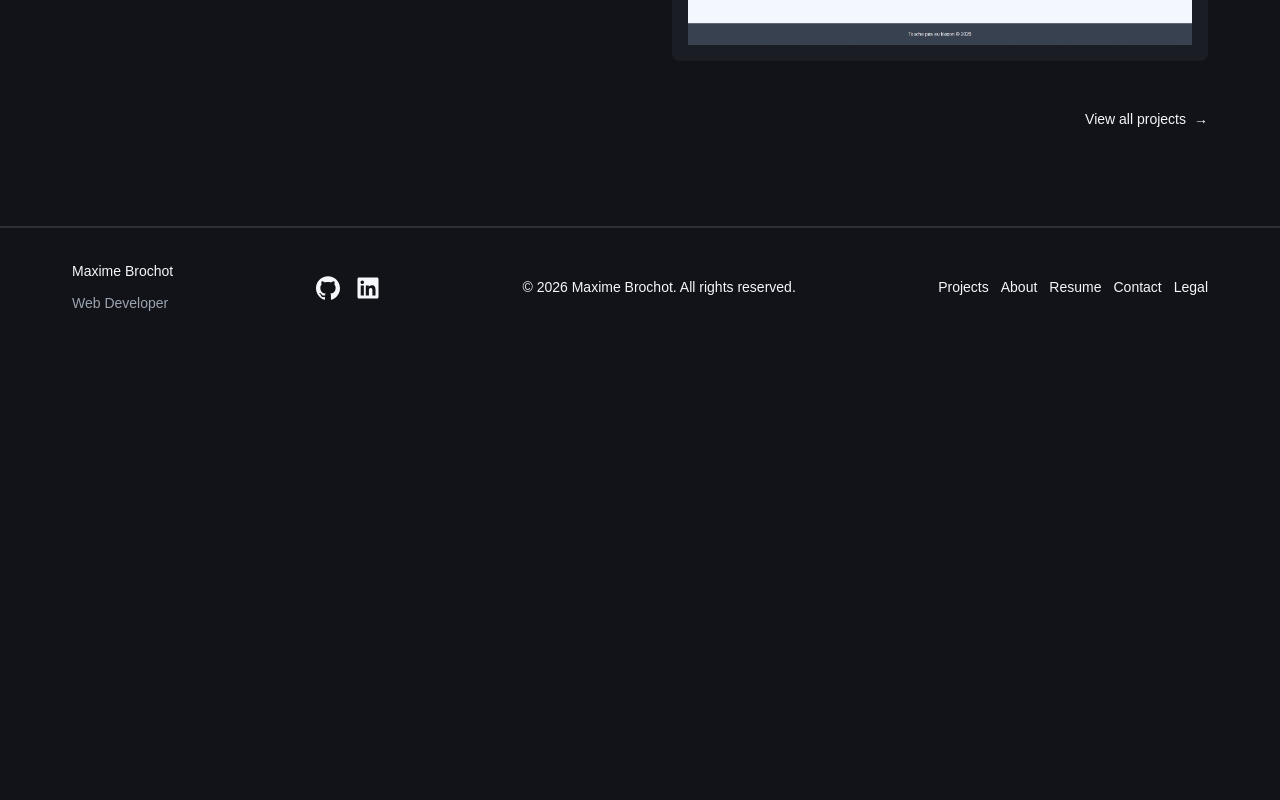
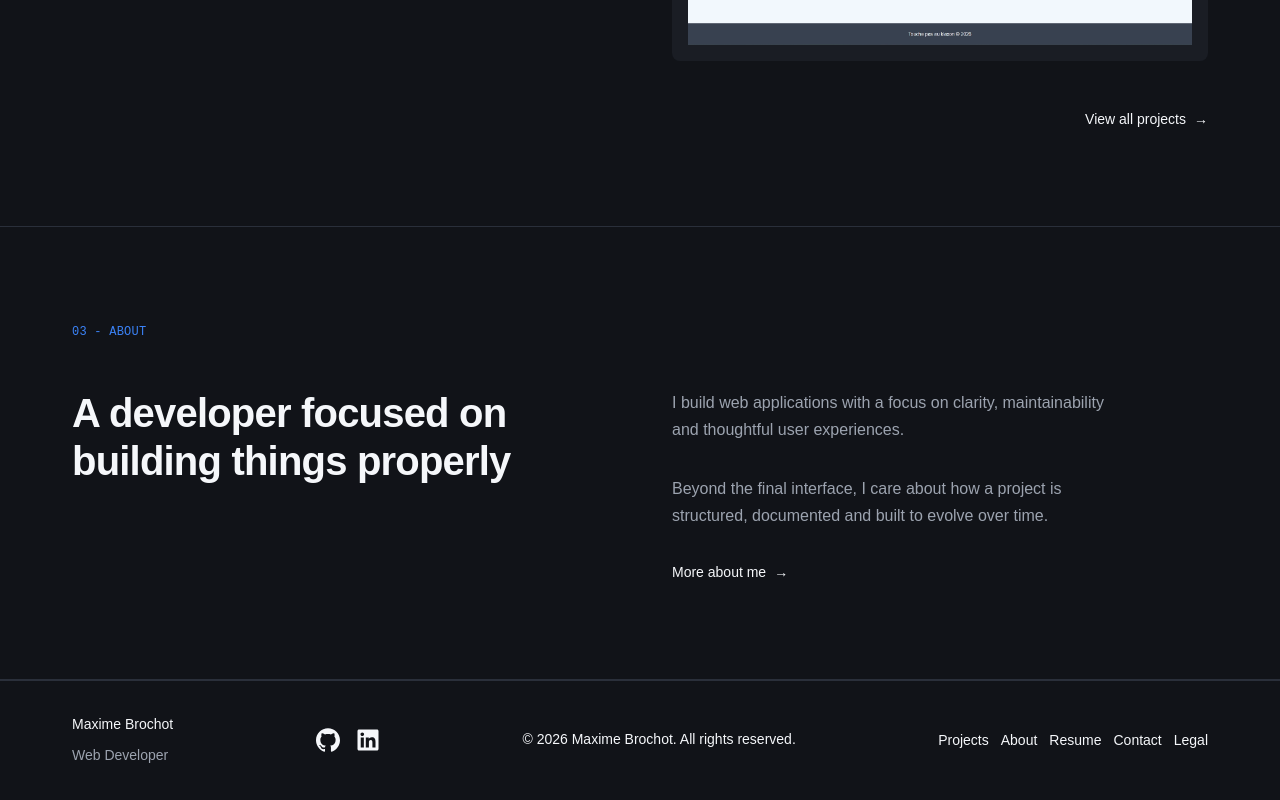
Before and after one commit to BrochotMaxime/portfolio-v2, a React (Vite) app: page / in a window 1280 px wide. Shown: the part 2475-3275 px from the top of the page. Before the commit the page ends 2822 px from the top, so only its background shows below. Built offline with nearby package versions, Linux system fonts and the light colour scheme.

Commit message:
feat: implement home about section (#37)

```diff
--- /dev/null
+++ b/src/components/home/AboutSection.jsx
@@ -0,0 +1,37 @@
+import Container from '../layout/Container'
+import SectionLabel from '../ui/SectionLabel'
+import ActionLink from '../ui/ActionLink'
+
+function AboutSection() {
+  return (
+    <section className="home-about" aria-labelledby="home-about-title">
+      <Container>
+        <SectionLabel number="03" label="ABOUT" />
+
+        <div className="home-about__layout">
+          {/* Section heading */}
+          <h2 id="home-about-title" className="home-about__title">
+            A developer focused on building things properly
+          </h2>
+
+          {/* Introduction and navigation */}
+          <div className="home-about__content">
+            <p>
+              I build web applications with a focus on clarity, maintainability and thoughtful user
+              experiences.
+            </p>
+
+            <p>
+              Beyond the final interface, I care about how a project is structured, documented and
+              built to evolve over time.
+            </p>
+
+            <ActionLink to="/about">More about me</ActionLink>
+          </div>
+        </div>
+      </Container>
+    </section>
+  )
+}
+
+export default AboutSection
--- a/src/pages/Home.jsx
+++ b/src/pages/Home.jsx
@@ -1,11 +1,13 @@
 import HeroSection from '../components/home/HeroSection'
 import SelectedProjectsSection from '../components/home/SelectedProjectsSection'
+import AboutSection from '../components/home/AboutSection'
 
 function Home() {
   return (
     <>
       <HeroSection />
       <SelectedProjectsSection />
+      <AboutSection />
     </>
   )
 }
--- /dev/null
+++ b/src/styles/components/home/_about-section.scss
@@ -0,0 +1,74 @@
+@use '../../abstracts' as a;
+
+.home-about {
+  padding-block: a.$space-7;
+  border-bottom: 1px solid a.$color-border;
+
+  &__layout {
+    display: grid;
+    grid-template-columns: minmax(0, 1fr);
+    gap: a.$space-6;
+    margin-top: a.$space-7;
+  }
+
+  &__title {
+    max-width: 24ch;
+    color: a.$color-text-primary;
+    font-family: a.$font-heading;
+    font-size: clamp(1.75rem, 6vw, 2.25rem);
+    font-weight: 700;
+    line-height: 1.2;
+    letter-spacing: -0.02em;
+  }
+
+  &__content {
+    display: flex;
+    flex-direction: column;
+    align-items: flex-start;
+    gap: a.$space-5;
+    min-width: 0;
+
+    p {
+      max-width: 52ch;
+      color: a.$color-text-secondary;
+    }
+
+    .action-link {
+      align-self: flex-end;
+    }
+  }
+
+  @include a.tablet {
+    padding-block: a.$space-8;
+
+    &__layout {
+      gap: a.$space-7;
+    }
+
+    &__title {
+      font-size: clamp(2rem, 4vw, 2.5rem);
+    }
+  }
+
+  @include a.desktop {
+    padding-block: a.$space-9;
+
+    &__layout {
+      grid-template-columns: minmax(0, 1fr) minmax(0, 1fr);
+      align-items: start;
+      gap: a.$space-8;
+    }
+
+    &__title {
+      max-width: 22ch;
+    }
+
+    &__content {
+      gap: a.$space-6;
+
+      .action-link {
+        align-self: flex-start;
+      }
+    }
+  }
+}
--- a/src/styles/main.scss
+++ b/src/styles/main.scss
@@ -13,4 +13,5 @@
 @use 'components/ui/section-label';
 
 @use 'components/home/hero-section';
-@use 'components/home/selected-projects';
+@use 'components/home/selected-projects-section';
+@use 'components/home/about-section';
```
Also changed, not shown: src/styles/components/home/_selected-projects-section.scss (renamed from src/styles/components/home/_selected-projects.scss).
